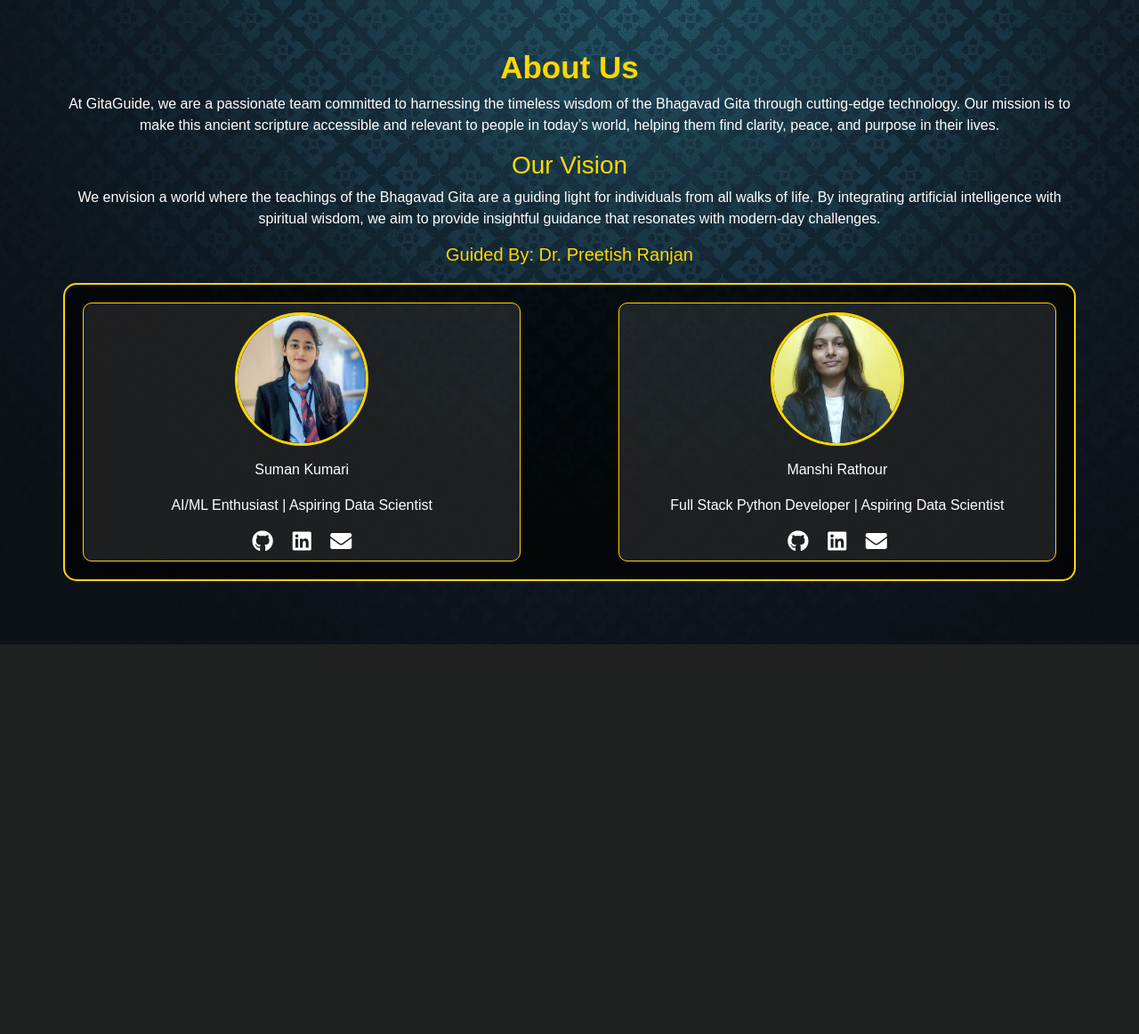
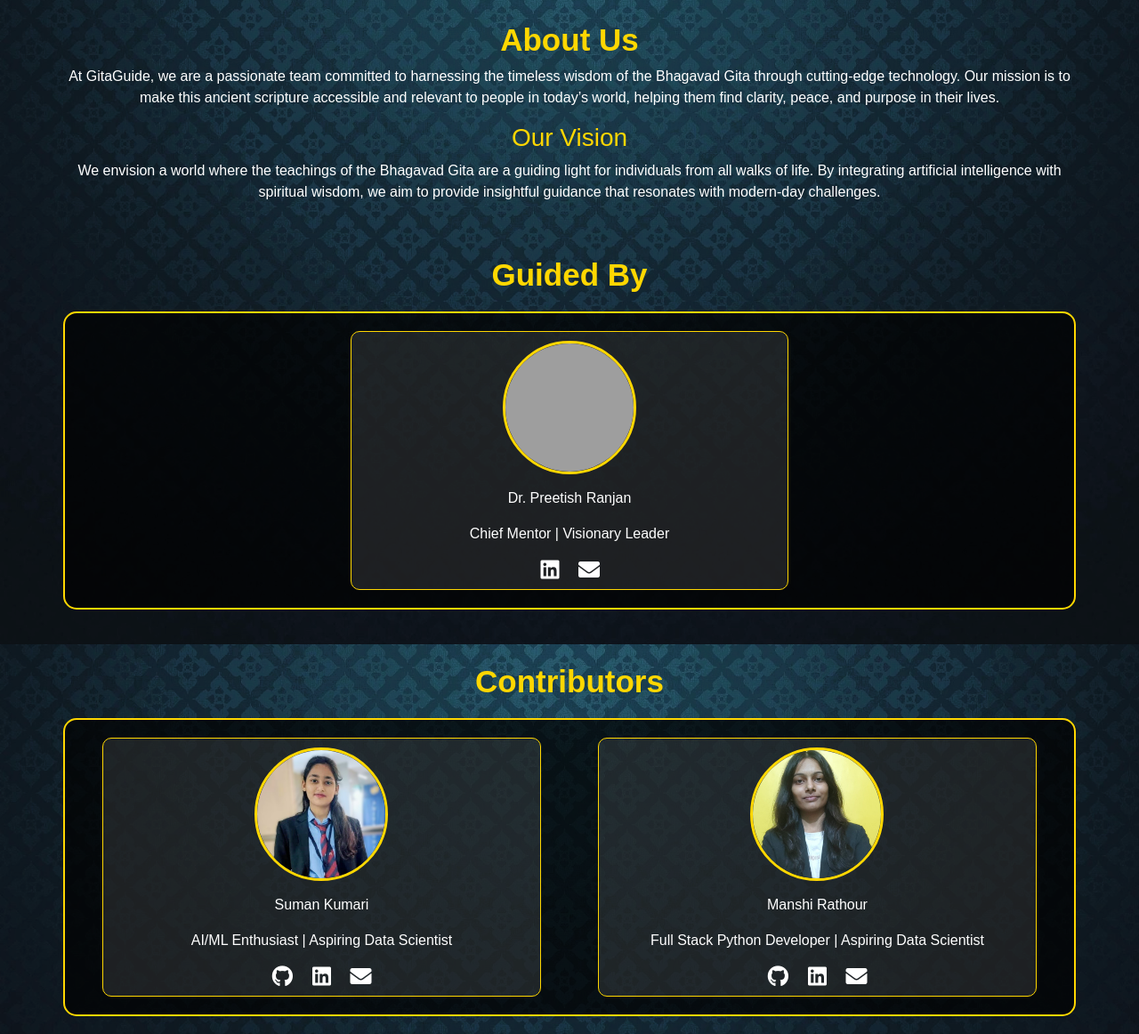
Before and after one commit to Manshi-Rathour/GitaBot, a Flask app: page /contact in a window 1280 px wide. Shown: the part 76-1238 px from the top of the page at 89% size. Before the commit the page ends 800 px from the top, so only its background shows below. Run offline with Flask 3, Linux system fonts and the light colour scheme; grey boxes are pictures that could not be loaded.

Commit message:
updated contacts page

```diff
--- a/static/contact.css
+++ b/static/contact.css
@@ -103,6 +50,17 @@
     overflow: auto;
 }
 
+.guided-by-container {
+    display: flex;
+    justify-content: center; /* Center the inner-container horizontally */
+    margin-top: 20px;
+    padding: 20px;
+    background-color: rgba(0, 0, 0, 0.7);
+    border-radius: 15px;
+    border: 2px solid gold;
+    overflow: auto;
+}
+
 .inner-container {
     flex: 1;
     max-width: 45%;
@@ -111,7 +69,10 @@
     background-color: rgba(255, 255, 255, 0.1);
     border-radius: 10px;
     border: 1px solid gold;
+    /* Centering styles */
+    margin: 0 auto; /* Center horizontally */
 }
+
 @media (max-width: 800px) {
     .inner-container {
         max-width: 100%;
--- a/templates/contact.html
+++ b/templates/contact.html
@@ -6,7 +6,8 @@
         <title>GitaBot - Contact Us</title>
 
         <!-- Favicon -->
-        <link rel="icon" href="../static/img/feather.png" sizes="32x32" type="image/png">
+        <link rel="icon" href="../static/img/feather.png" sizes="32x32"
+            type="image/png">
 
         <!-- jQuery -->
         <script src="https://code.jquery.com/jquery-3.6.4.min.js"></script>
@@ -30,19 +31,51 @@
         <!-- Navbar -->
         {% include 'navbar.html' %}
 
-
         <!-- Body -->
 
         <div class="container">
             <h2>About Us</h2>
-            <p>At GitaGuide, we are a passionate team committed to harnessing the timeless wisdom of the Bhagavad Gita through cutting-edge technology. Our mission is to make this ancient scripture accessible and relevant to people in today’s world, helping them find clarity, peace, and purpose in their lives.</p>
+            <p>At GitaGuide, we are a passionate team committed to harnessing
+                the timeless wisdom of the Bhagavad Gita through cutting-edge
+                technology. Our mission is to make this ancient scripture
+                accessible and relevant to people in today’s world, helping them
+                find clarity, peace, and purpose in their lives.</p>
 
             <h3>Our Vision</h3>
-            <p>We envision a world where the teachings of the Bhagavad Gita are a guiding light for individuals from all walks of life. By integrating artificial intelligence with spiritual wisdom, we aim to provide insightful guidance that resonates with modern-day challenges.</p>
+            <p>We envision a world where the teachings of the Bhagavad Gita are
+                a guiding light for individuals from all walks of life. By
+                integrating artificial intelligence with spiritual wisdom, we
+                aim to provide insightful guidance that resonates with
+                modern-day challenges.</p>
 
-            <h5>Guided By: Dr. Preetish Ranjan</h5>
+            <h2>Guided By</h2>
 
-            <!-- Big Container -->
+            <!-- Guided By Container -->
+            <div class="big-container guided-by-container">
+                <!-- Inner Container -->
+                <div class="inner-container">
+                    <div class="image-circle">
+                        <img src="../static/img/preetish.jpg"
+                            alt="Dr. Preetish Ranjan">
+                    </div>
+                    <p>Dr. Preetish Ranjan</p>
+                    <p>Chief Mentor | Visionary Leader</p>
+                    <div class="social-icons">
+                        <a href="https://www.linkedin.com/in/preetish-ranjan/"
+                            target="_blank" class="social-icon">
+                            <i class="fab fa-linkedin"></i>
+                        </a>
+                        <a href="mailto:preetish.ranjan@example.com"
+                            class="social-icon">
+                            <i class="fas fa-envelope"></i>
+                        </a>
+                    </div>
+                </div>
+            </div>
+
+            <h2>Contributors</h2>
+
+            <!-- contributors -->
             <div class="big-container">
                 <!-- First Container -->
                 <div class="inner-container">
@@ -52,18 +85,19 @@
                     <p>Suman Kumari</p>
                     <p>AI/ML Enthusiast | Aspiring Data Scientist</p>
                     <div class="social-icons">
-                        <a href="https://github.com/sSumankumari" target="_blank" class="social-icon">
+                        <a href="https://github.com/sSumankumari"
+                            target="_blank" class="social-icon">
                             <i class="fab fa-github"></i>
                         </a>
-                        <a href="https://www.linkedin.com/in/sumaninsights/" target="_blank" class="social-icon">
+                        <a href="https://www.linkedin.com/in/sumaninsights/"
+                            target="_blank" class="social-icon">
                             <i class="fab fa-linkedin"></i>
                         </a>
-                        <a href="mailto:sumank.ds1@gmail.com" class="social-icon">
+                        <a href="mailto:sumank.ds1@gmail.com"
+                            class="social-icon">
                             <i class="fas fa-envelope"></i>
                         </a>
                     </div>
-
-
                 </div>
 
                 <!-- Second Container -->
@@ -74,29 +108,30 @@
                     <p>Manshi Rathour</p>
                     <p>Full Stack Python Developer | Aspiring Data Scientist</p>
                     <div class="social-icons">
-                        <a href="https://github.com/Manshi-Rathour" target="_blank" class="social-icon">
+                        <a href="https://github.com/Manshi-Rathour"
+                            target="_blank" class="social-icon">
                             <i class="fab fa-github"></i>
                         </a>
-                        <a href="https://www.linkedin.com/in/manshi-rathour-bb0b87272/" target="_blank" class="social-icon">
+                        <a
+                            href="https://www.linkedin.com/in/manshi-rathour-bb0b87272/"
+                            target="_blank" class="social-icon">
                             <i class="fab fa-linkedin"></i>
                         </a>
-                        <a href="mailto:manshi2086@gmail.com" class="social-icon">
+                        <a href="mailto:manshi2086@gmail.com"
+                            class="social-icon">
                             <i class="fas fa-envelope"></i>
                         </a>
                     </div>
-
-
                 </div>
             </div>
         </div>
-
 
         <script
             src="https://cdn.jsdelivr.net/npm/bootstrap@5.3.2/dist/js/bootstrap.bundle.min.js"
             integrity="sha384-C6RzsynM9kWDrMNeT87bh95OGNyZPhcTNXj1NW7RuBCsyN/o0jlpcV8Qyq46cDfL"
             crossorigin="anonymous"></script>
 
-            <script src="../static/navbar.js"></script>
+        <script src="../static/navbar.js"></script>
 
     </body>
 </html>
```
Also changed, not shown: other parts of static/contact.css (+4 -54 lines).
